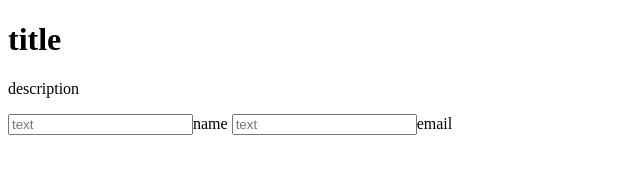
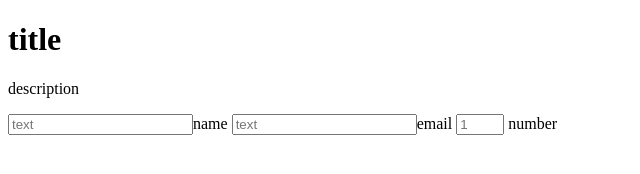
Before and after one commit to brandonlsosa/Survey-Form, a plain HTML site: page index.html in a window 1280 px wide. Shown: the whole page, without its empty margins (0-640 px from the left). Drawn offline with Linux system fonts and the light colour scheme.

Commit message:
Update html
add a "number" survey for age.

```diff
--- a/index.html
+++ b/index.html
@@ -11,5 +11,6 @@
         <form id="survey-form"></form>
             <label id="name-label"><input id="name" type="text" required placeholder="text" />name</label>
             <label id="email"><input id="email" type="email" required placeholder="text" />email</label>
+            <label id="number-label"><input id="number" type="number" min="1" max="5" placeholder="1"> number</label>
     </body>
 </html>
```
